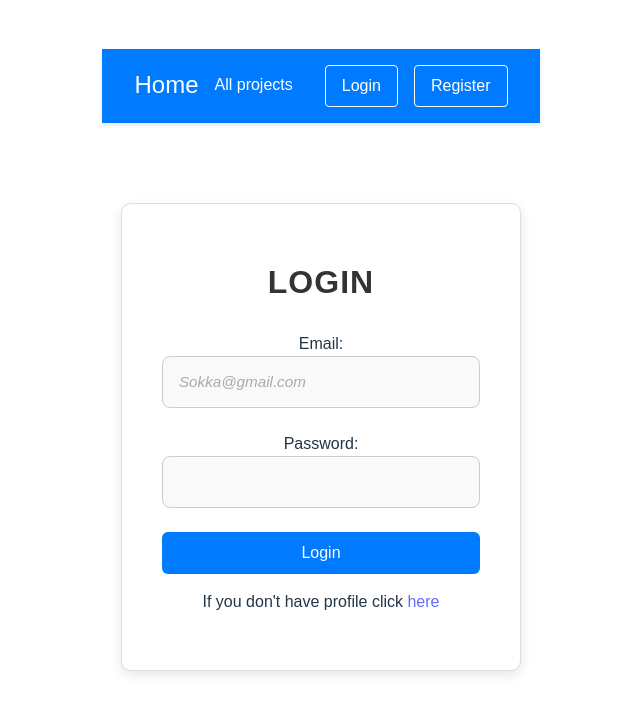
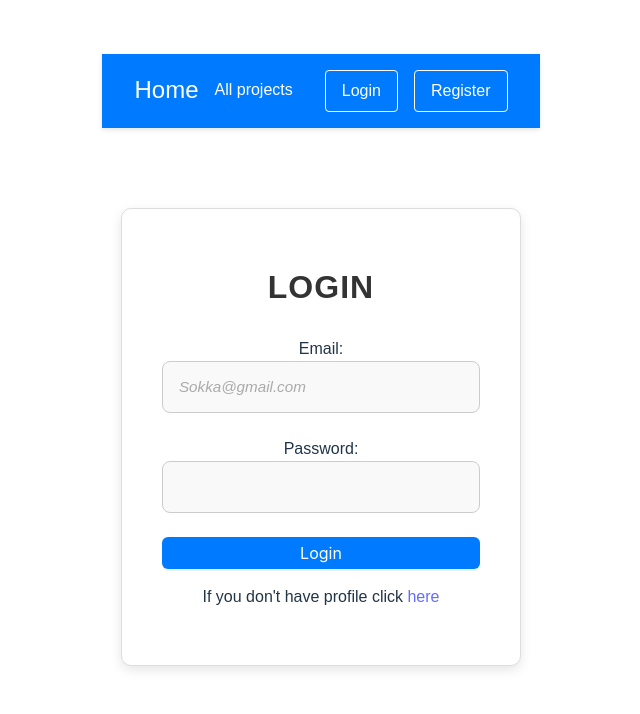
Before and after one commit to jordankageorgieva/softuni-react-exam-2025, a React (Vite) app in the folder client/: page /login in a window 1280 px wide. Shown: the top 714 px of the page, without its empty margins (319-959 px from the left). Built offline with nearby package versions, Linux system fonts and the light colour scheme.

Commit message:
add antd design button Login and Register

```diff
--- a/client/package.json
+++ b/client/package.json
@@ -11,6 +11,7 @@
     "deploy": "npm run build && firebase deploy"
   },
   "dependencies": {
+    "antd": "^5.24.6",
     "idb": "^8.0.2",
     "react": "^19.0.0",
     "react-dom": "^19.0.0",
--- a/client/src/components/login-page/LoginPage.jsx
+++ b/client/src/components/login-page/LoginPage.jsx
@@ -3,6 +3,7 @@ import { Link, useNavigate } from "react-router";
 import { useLogin } from "../../api/authApi";
 import { UserContext } from "../../hookContext/userContext";
 import './LoginForm.css';
+import { Button} from 'antd';
 
 export default function LoginPage() {
 
@@ -66,7 +67,8 @@ export default function LoginPage() {
                         <input type="email" id="email" name="email" placeholder="Sokka@gmail.com" autoComplete="email" />
                         <label htmlFor="login-pass">Password:</label>
                         <input type="password" id="login-password" name="password" fdprocessedid="45q4he" autoComplete="password" />
-                        <input type="submit" className="btn submit" value="Login" disabled={isPending} />
+                        {/* <input type="submit" className="btn submit" value="Login" disabled={isPending} /> */}
+                        <Button htmlType="submit" type="primary" className="btn submit" disabled={isPending}>Login</Button>
                         <p className="field">
                             <span>If you don't have profile click <Link to="/register">here</Link></span>
                         </p>
--- a/client/src/components/register-page/RegisterPage.jsx
+++ b/client/src/components/register-page/RegisterPage.jsx
@@ -3,6 +3,7 @@ import { UserContext } from "../../hookContext/userContext";
 import { useRegister } from "../../api/authApi";
 import { useNavigate, Link } from "react-router";
 import './RegisterPage.css';
+import { Button} from 'antd';
 
 export default function RegisterPage() {
 
@@ -77,7 +78,7 @@ export default function RegisterPage() {
                         <label htmlFor="con-pass">Confirm Password:</label>
                         <input type="password" name="confirm-password" id="confirm-password" autoComplete="confirm-password" />
 
-                        <input className="btn submit" type="submit" value="Register" />
+                        <Button htmlType="submit" type="primary" className="btn submit" disabled={isPending}>Login</Button>
 
                         <p className="field">
                             <span>If you already have profile click <Link to="/login">here</Link></span>
```
Also changed, not shown: client/src/components/login-page/LoginPage2.jsx (deleted, +0 -15 lines), 1 other file (tests, documents, lock files or other folders).
